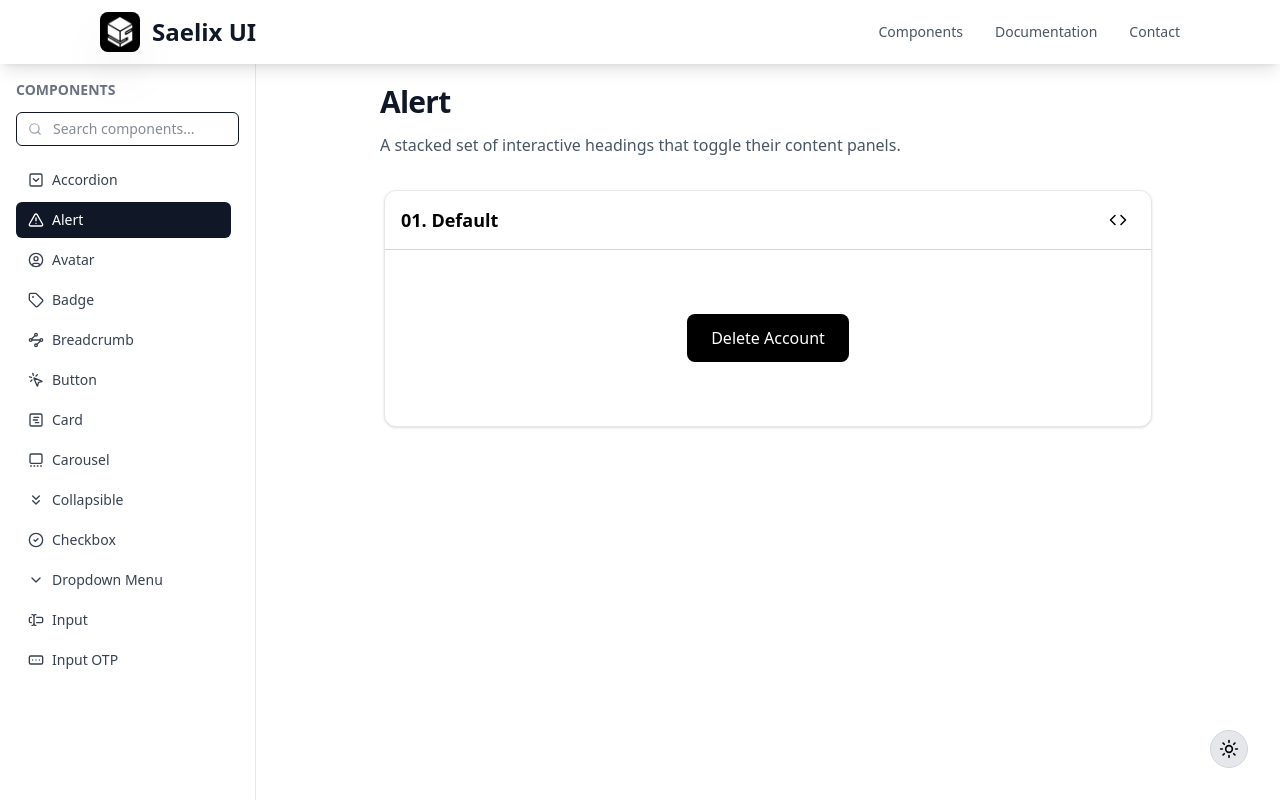
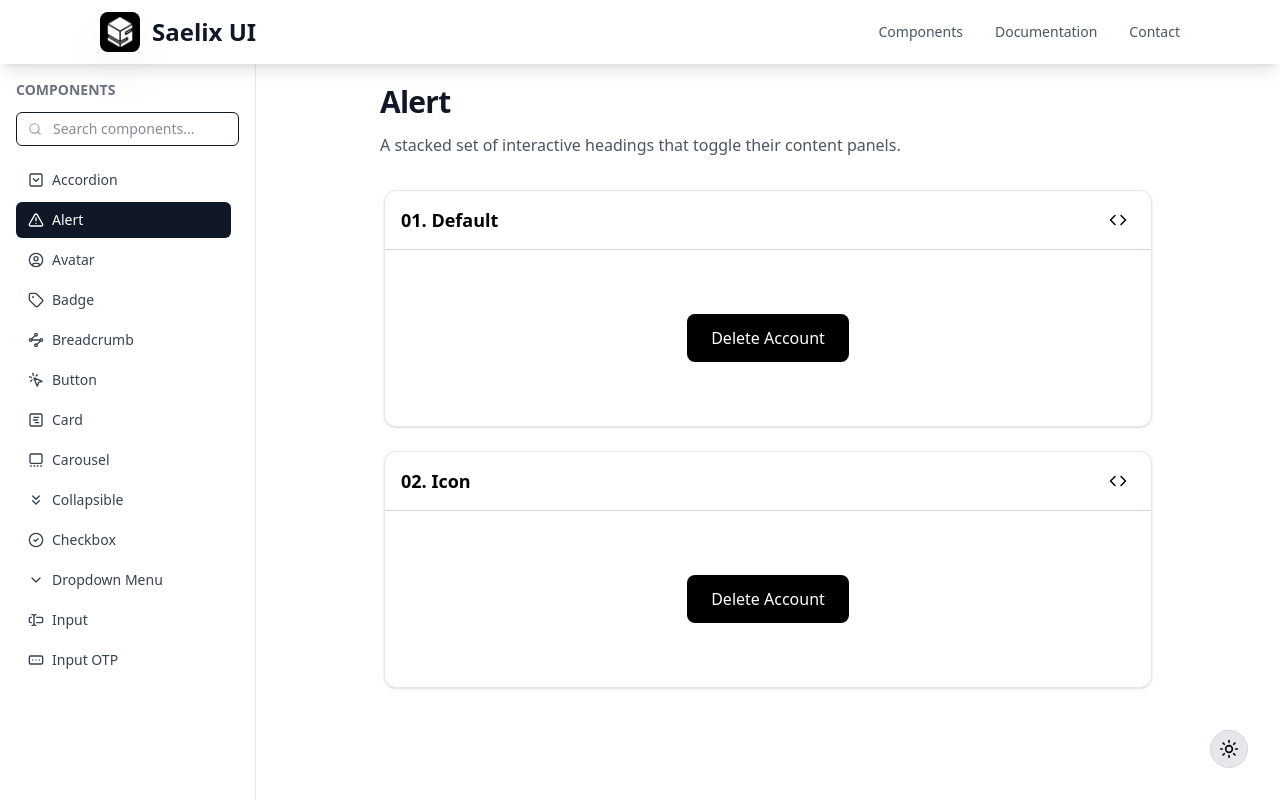
Before and after one commit to Jeet000001/saelixui, a Next.js app: page /components/alert in a window 1280 px wide. Built offline with nearby package versions, Linux system fonts and the light colour scheme.

Commit message:
Add icon alert component

```diff
--- /dev/null
+++ b/Components/Alert/With_Logo_Alert.tsx
@@ -0,0 +1,86 @@
+"use client";
+import { ReactNode } from "react";
+import { useState } from "react";
+
+type AlartProps = {
+  btntext: string;
+  alartHeading: string;
+  alartDiscription: string;
+  icon?: ReactNode;
+};
+
+const With_Logo_Alart = ({ btntext, alartHeading, alartDiscription, icon }: AlartProps) => {
+  const [open, setOpen] = useState<boolean>(false);
+
+  return (
+    <div>
+      <button
+        onClick={() => setOpen(true)}
+        className="
+          px-6 py-3 rounded-lg font-medium
+          bg-black text-white hover:bg-gray-800
+          dark:bg-[#3B82F6] dark:hover:bg-[#2563EB]
+        "
+      >
+        {btntext}
+      </button>
+
+      {open && (
+        <div className="fixed inset-0 flex items-center justify-center bg-black/40 z-50">
+          <div
+            className="
+              w-105 mx-5 p-6 rounded-2xl
+              bg-white shadow-xl
+              dark:bg-[#111827]
+              dark:border dark:border-[#1F2937]
+              dark:shadow-[0_10px_30px_rgba(0,0,0,0.6)]
+              animate-in fade-in zoom-in duration-200
+            "
+          >
+
+                <div className="h-12 w-12 mb-3 flex items-center justify-center rounded-full bg-red-100 text-red-600 dark:bg-red-500/20 dark:text-red-400">
+                  {icon}
+                </div>
+            <h2 className="text-xl font-semibold mb-2 text-black dark:text-[#E5E7EB]">
+              {alartHeading}
+            </h2>
+
+            <p className="text-gray-600 text-sm mb-6 dark:text-[#9CA3AF]">
+              {alartDiscription}
+            </p>
+
+            <div className="flex justify-end gap-3">
+              <button
+                onClick={() => setOpen(false)}
+                className="
+                  px-5 py-2 rounded-lg border
+                  bg-gray-100 hover:bg-gray-200
+                  dark:bg-transparent
+                  dark:border-[#1F2937]
+                  dark:text-[#E5E7EB]
+                  dark:hover:bg-[#1F2937]
+                "
+              >
+                Cancel
+              </button>
+
+              <button
+                onClick={() => setOpen(false)}
+                className="
+                  px-5 py-2 rounded-lg
+                  bg-black text-white hover:bg-gray-800
+                  dark:bg-[#3B82F6]
+                  dark:hover:bg-[#2563EB]
+                "
+              >
+                Continue
+              </button>
+            </div>
+          </div>
+        </div>
+      )}
+    </div>
+  );
+};
+
+export default With_Logo_Alart;
--- a/app/components/alert/page.tsx
+++ b/app/components/alert/page.tsx
@@ -1,5 +1,7 @@
 import Default_Alart from "@/Components/Alert/Default_Alert";
+import With_Logo_Alart from "@/Components/Alert/With_Logo_Alert";
 import ShowComponent from "@/Components/ShowComponent";
+import { CircleAlert } from "lucide-react";
 
 const page = () => {
   return (
@@ -21,42 +23,85 @@ const page = () => {
           installation="npx saelix-ui add default-alert"
           ComponentCodeTS={`import Default_Alart from "@/components/ui/Default-alert";
 
-const page = () => {
+const DefaultAlartDemo = () => {
   return (
     <Default_Alart
       btntext="Delete Account"
       alartHeading="Are you absolutely sure?"
-      alartDiscription="This action cannot be undone. This will permanently delete your
-              account and remove your data from our servers."
+      alartDiscription="You're about to permanently delete your account and all associated data.
+       This action cannot be undone."
     />
   );
 };
 
-export default page;
+export default DefaultAlartDemo;
 
         `}
           ComponentCodeJS={`import Default_Alart from "./components/ui/Default-alert";
 
-const page = () => {
+const DefaultAlartDemo = () => {
   return (
     <Default_Alart
       btntext="Delete Account"
       alartHeading="Are you absolutely sure?"
-      alartDiscription="This action cannot be undone. This will permanently delete your
-              account and remove your data from our servers."
+      alartDiscription="You're about to permanently delete your account and all associated data.
+       This action cannot be undone."
     />
   );
 };
 
-export default page;
+export default DefaultAlartDemo;
 
         `}
         >
           <Default_Alart
             btntext="Delete Account"
             alartHeading="Are you absolutely sure?"
-            alartDiscription="This action cannot be undone. This will permanently delete your
-              account and remove your data from our servers."
+            alartDiscription="You're about to permanently delete your account and all associated data. This action cannot be undone."
+          />
+        </ShowComponent>
+        {/* With Logo Alert */}
+        <ShowComponent
+          ComponentName="02. Icon"
+          installation="npx saelix-ui add with-icon-alert"
+          ComponentCodeTS={`import With_Icon_Alart from "@/components/ui/With-icon-alert";
+import { CircleAlert } from "lucide-react";
+
+const IconAlertDemo = () => {
+  return (
+    <With_Icon_Alart
+      btntext="Delete Account"
+      icon={<CircleAlert />}
+      alartHeading="Are you absolutely sure?"
+      alartDiscription="You're about to permanently delete your account and all associated data. This action cannot be undone."
+    />
+  );
+};
+
+export default IconAlertDemo;
+        `}
+          ComponentCodeJS={`import With_Icon_Alart from "./components/ui/With-icon-alert";
+import { CircleAlert } from "lucide-react";
+
+const IconAlertDemo = () => {
+  return (
+    <With_Icon_Alart
+      btntext="Delete Account"
+      icon={<CircleAlert />}
+      alartHeading="Are you absolutely sure?"
+      alartDiscription="You're about to permanently delete your account and all associated data. This action cannot be undone."
+    />
+  );
+};
+
+export default IconAlertDemo;
+        `}
+        >
+          <With_Logo_Alart
+            btntext="Delete Account"
+            icon={<CircleAlert />}
+            alartHeading="Are you absolutely sure?"
+            alartDiscription="You're about to permanently delete your account and all associated data. This action cannot be undone."
           />
         </ShowComponent>
       </div>
```
